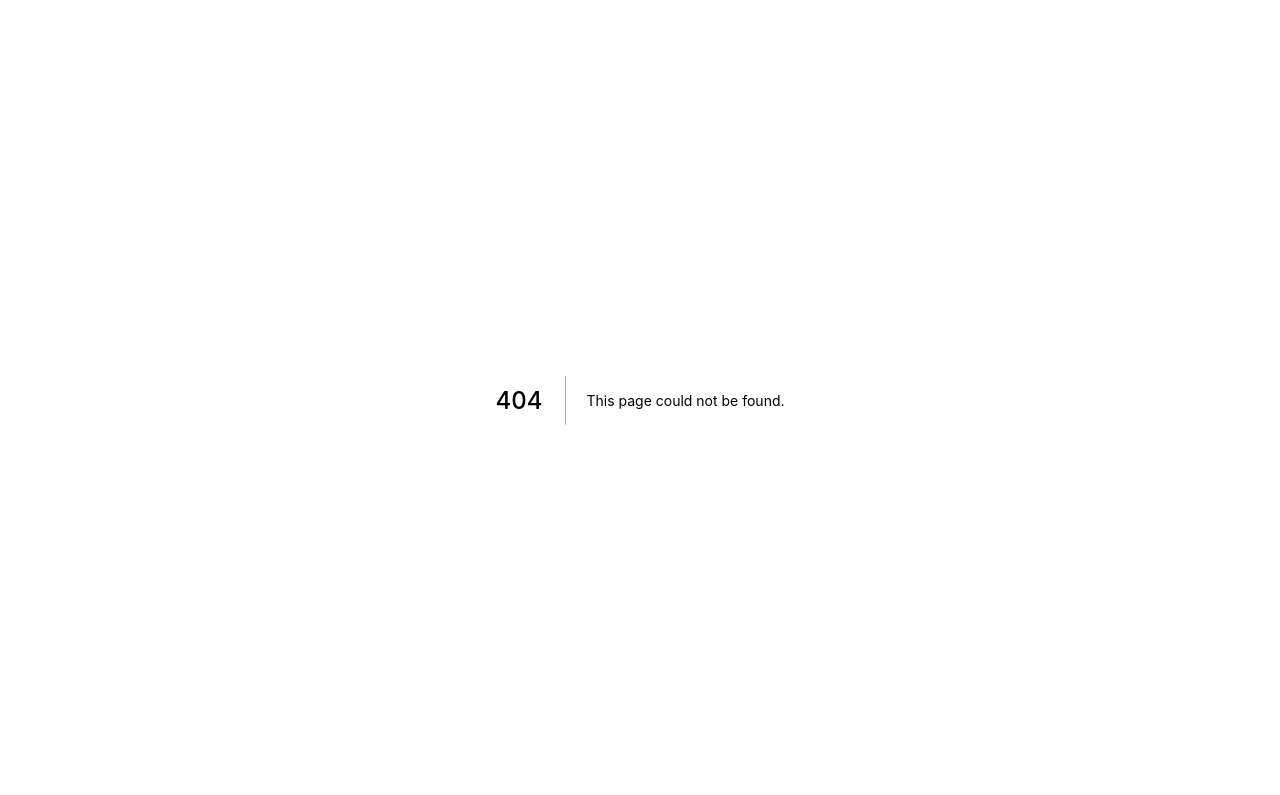
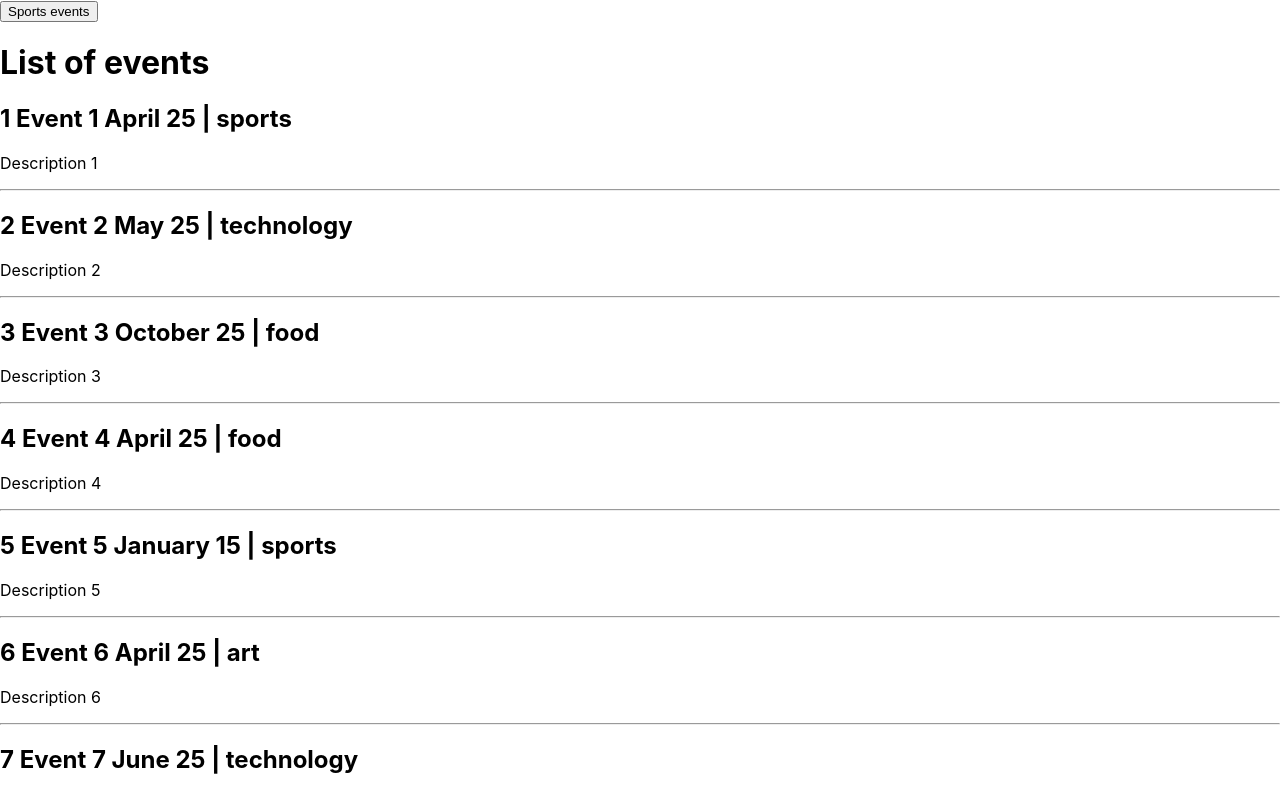
Before and after one commit to Marc-Kruiss/Next_Js_Course, a Next.js app in the folder next-pre-rendering/: page /events in a window 1280 px wide. Before the commit this address had no page. Shown: the top 795 px of the page. Built offline with nearby package versions, Linux system fonts and the light colour scheme; data requests are answered from the project's data file.

Commit message:
Server Side props, Client side filtering with shallow routing

```diff
--- /dev/null
+++ b/next-pre-rendering/pages/events.js
@@ -0,0 +1,52 @@
+import { useState } from "react";
+import { useRouter } from "next/router";
+
+import React from "react";
+
+function EventList({ eventList }) {
+  const [events, setEvents] = useState(eventList);
+  const router = useRouter();
+  const fetchSportsEvents = async () => {
+    const response = await fetch(
+      "http://localhost:4000/events?category=sports"
+    );
+    const data = await response.json();
+    setEvents(data);
+    router.push("/events?category=sports", undefined, { shallow: true });
+  };
+
+  return (
+    <>
+      <button onClick={fetchSportsEvents}>Sports events</button>
+      <h1>List of events</h1>
+      {events.map((event) => {
+        return (
+          <div key={event.id}>
+            <h2>
+              {event.id} {event.title} {event.date} | {event.category}
+            </h2>
+            <p>{event.description}</p>
+            <hr />
+          </div>
+        );
+      })}
+    </>
+  );
+}
+
+export default EventList;
+
+export async function getServerSideProps(context) {
+  const { query } = context;
+  const { category } = query;
+  const queryString = category ? "category=sports" : "";
+
+  const response = await fetch(`http://localhost:4000/events?${queryString}`);
+  const data = await response.json();
+
+  return {
+    props: {
+      eventList: data,
+    },
+  };
+}
```
